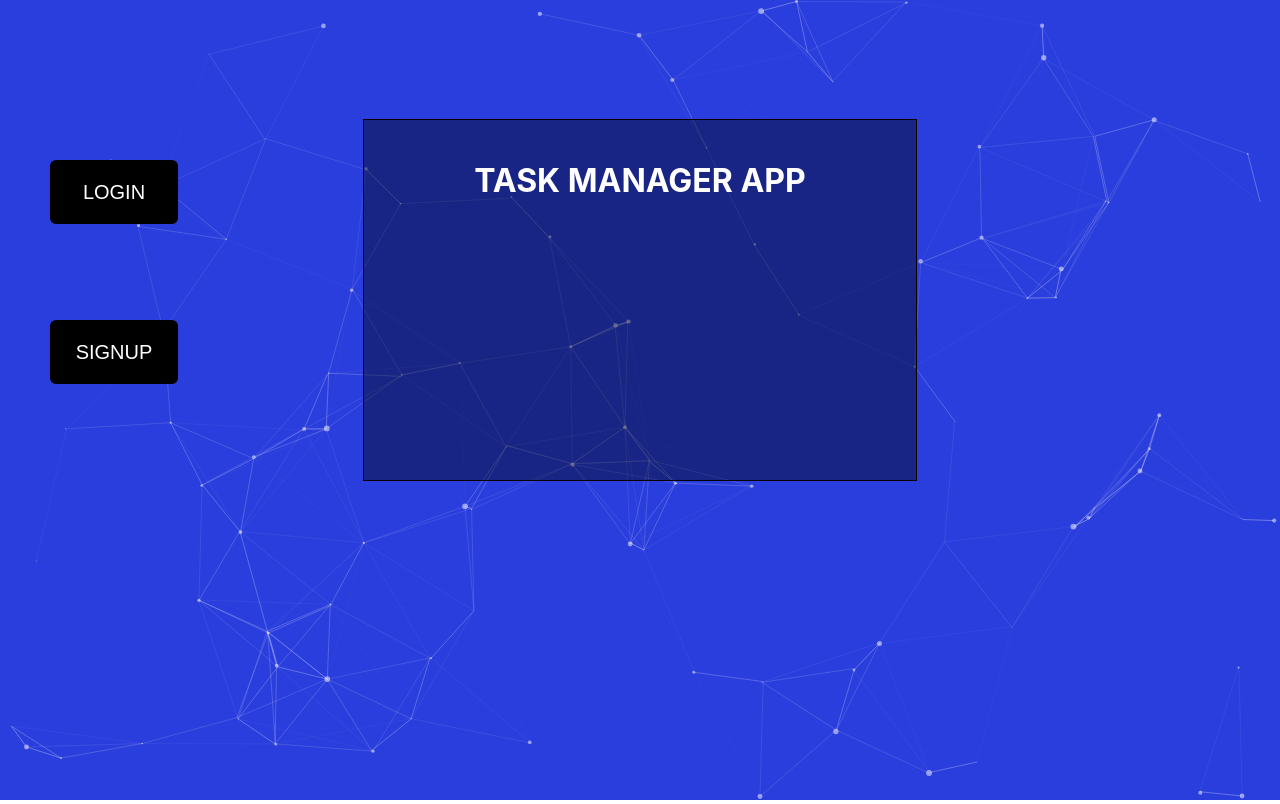
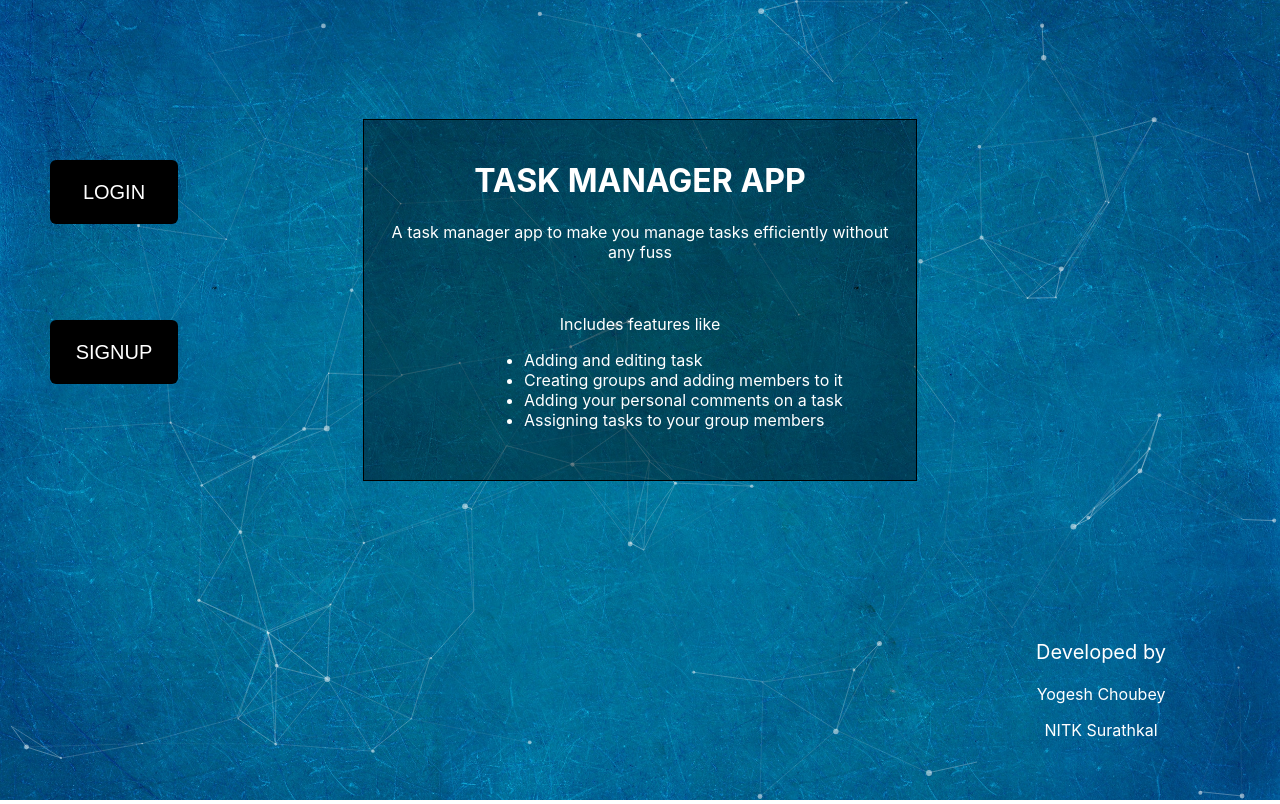
Before and after one commit to yogesh1905/fsf_2019_screening_task1, a Django app: page / in a window 1280 px wide. Run offline with Django 3.2, Linux system fonts and the light colour scheme.

```diff
--- a/TaskManager/templates/homepage.html
+++ b/TaskManager/templates/homepage.html
@@ -3,11 +3,17 @@
 <html>
   <head>
   	<style>
-	body{ margin:0;}
+  	body{
+  		margin: 0;
+  	}
 	#particles-js{
-		position:absolute; width: 100%;
-		height: 100%;
-		background-color: #2A3EDD;
+			position:absolute;
+			width: 100%;
+			height: 100%;
+			background-image: url("/static/home.jpg");
+			margin:0;
+			background-position: center;
+			background-size: cover;
 		}
 		#login
 		{
@@ -67,6 +73,17 @@
 		  height: 40%;
 
   		}
+  		.bg-text .inner-text{
+  			text-align: left;
+  			margin-left: 100px;
+  		}
+  		.bg-text .madeby{
+  			position: absolute;
+  			top: 500px;
+  			right: -250px;
+  		}
+
+
 	</style>
   </head>
 
@@ -76,7 +93,24 @@
 	<a href="{% url 'accounts:signup' %}"><button id="signup">SIGNUP</button></a>
 	<div class="bg-text">
       <h1>TASK MANAGER APP</h1>
-  	</div>
+      <p>A task manager app to make you manage tasks efficiently without any fuss</p>
+      <br>
+	  <p>Includes features like</p>
+	  <div class="inner-text">
+	      <ul>
+	      	<li>Adding and editing task</li>
+	      	<li>Creating groups and adding members to it</li>
+	      	<li>Adding your personal comments on a task</li>
+	      	<li>Assigning tasks to your group members</li>
+	      </ul>
+     </div>
+     <div class="madeby">
+	  <p style="font-size: 20px;">Developed by</p>
+	  <p>Yogesh Choubey</p>
+	  <p>NITK Surathkal</p>
+	</div>
+    </div>
+
   </body>
   <script src="{% static 'particles.js' %}"></script>
   <script src="{% static 'particlesjs-config.js' %}"></script>
```
Also changed, not shown: TaskManager/tasks/templates/tasks/group_task_detail.html (+14 -1 lines), TaskManager/tasks/templates/tasks/memberlist.html (+15 -1 lines), TaskManager/tasks/templates/tasks/taskdetail.html (+15 -2 lines), TaskManager/tasks/templates/tasks/teamlist.html (+17 -2 lines), TaskManager/assets/home.jpg (added), TaskManager/db.sqlite3.
